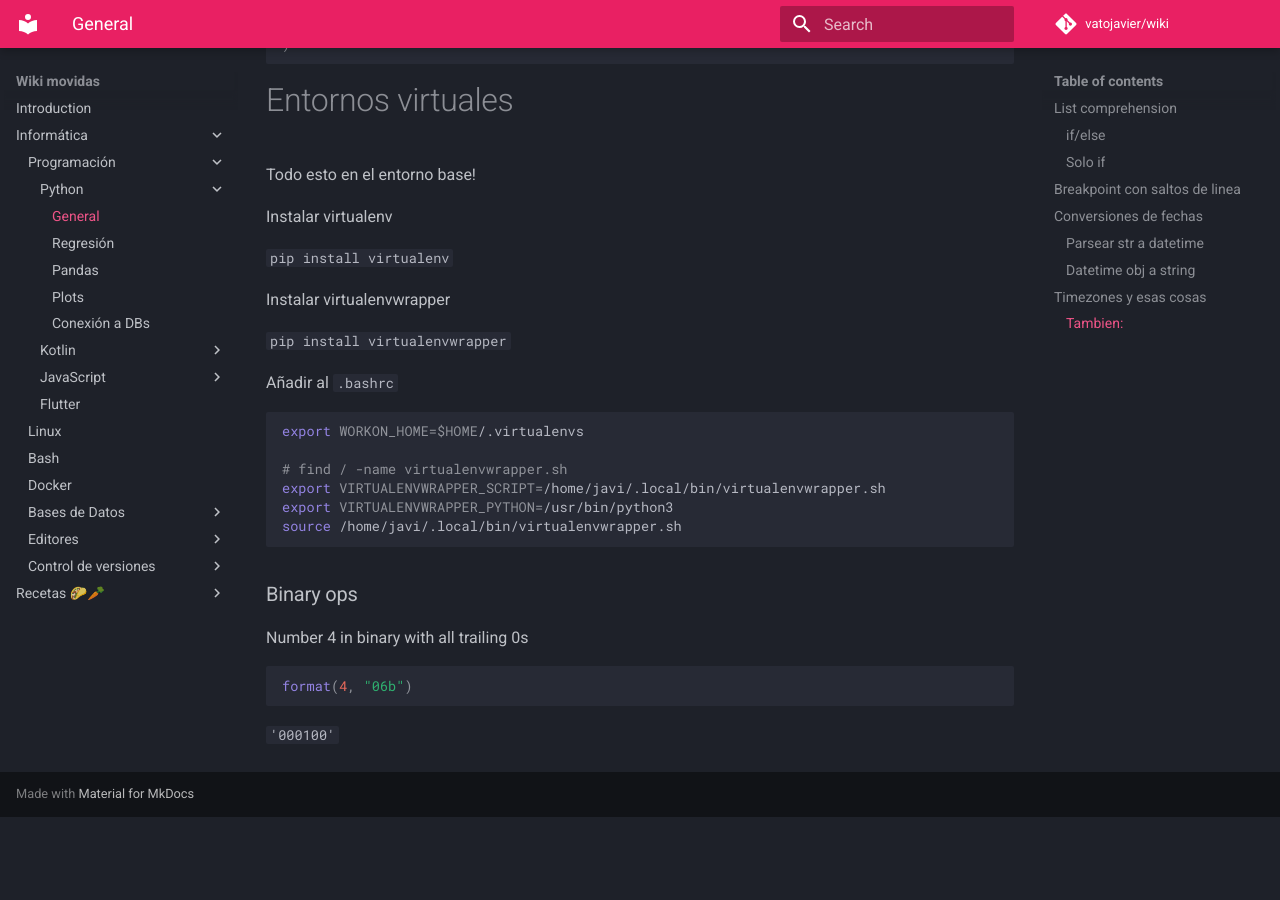
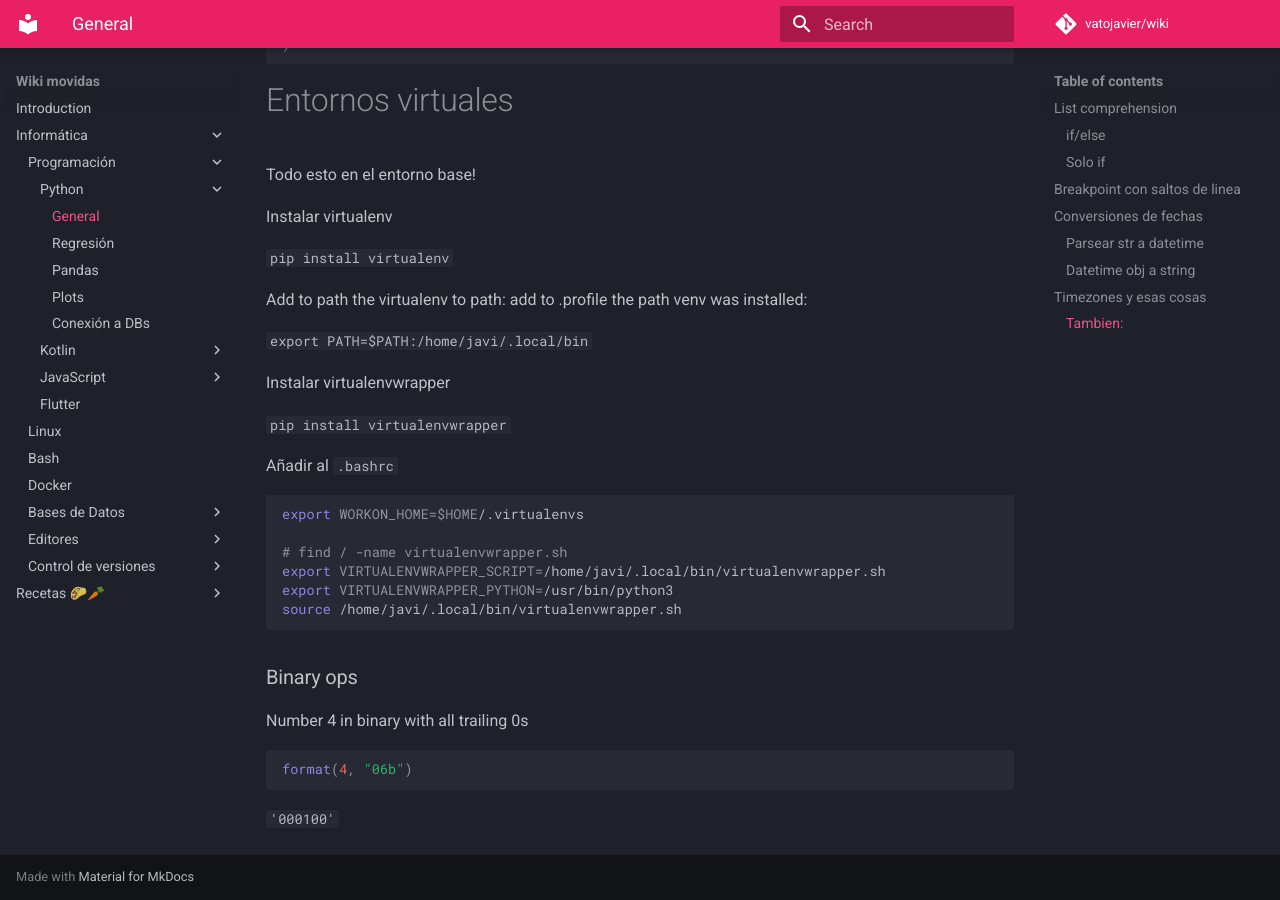
Before and after one commit to vatojavier/wiki, an MkDocs documentation site: the page built from docs/informatica/python/general.md, in a window 1280 px wide and 900 px high, scrolled down 1703 px. Built offline with MkDocs 1.6.1 and Material for MkDocs 9.7.7, drawn with Linux system fonts in a browser that asks for light colours; comment, search, counter and statistics services are not loaded; before the commit the page ends 2520 px from its top, so only the background shows below that.

Commit message:
Update general.md

```diff
--- a/docs/informatica/python/general.md
+++ b/docs/informatica/python/general.md
@@ -89,6 +89,10 @@ Instalar virtualenv
 
 `pip install virtualenv`
 
+Add to path the virtualenv to path: add to .profile the path venv was installed:
+
+`export PATH=$PATH:/home/javi/.local/bin`
+
 Instalar virtualenvwrapper
 
 `pip install virtualenvwrapper`
```
